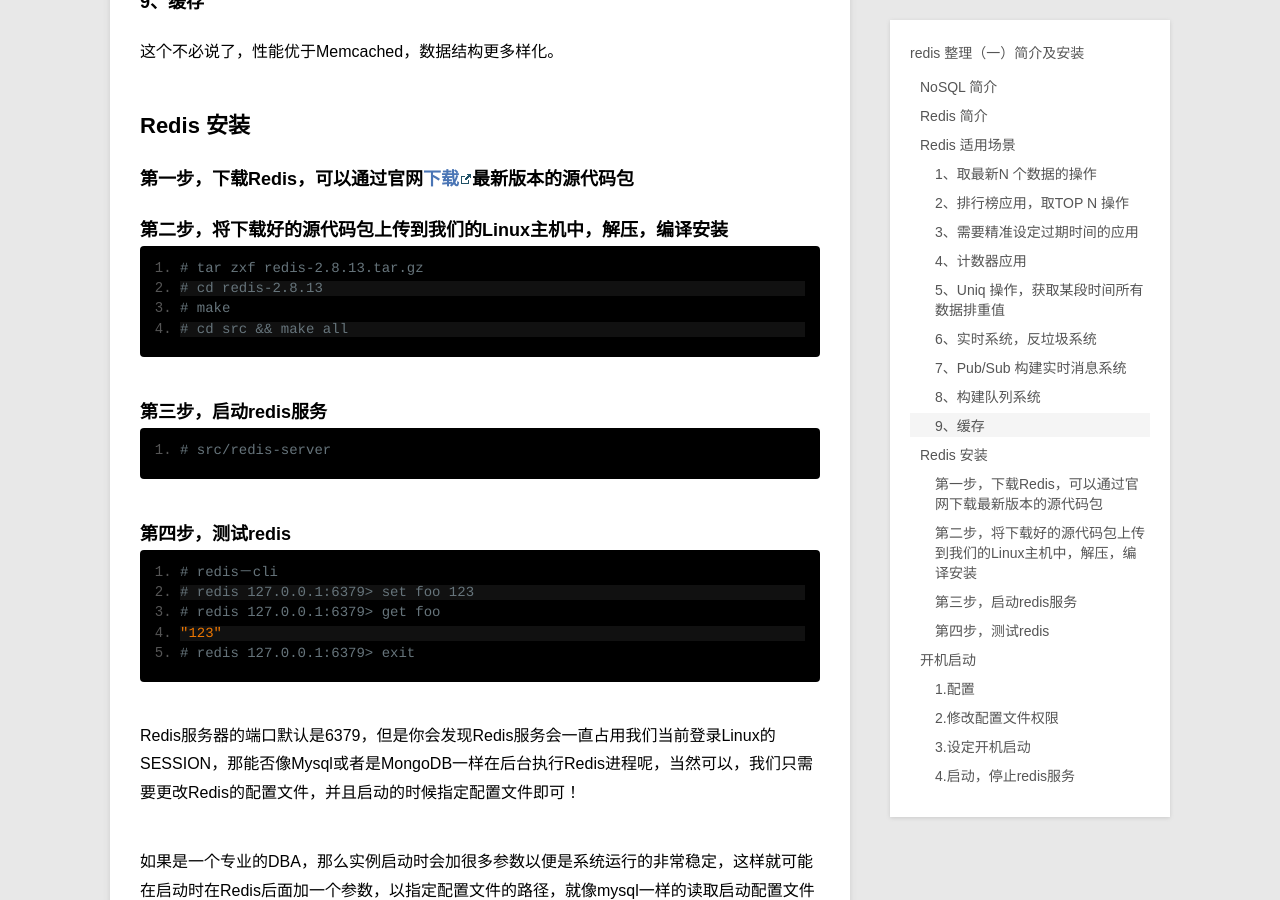
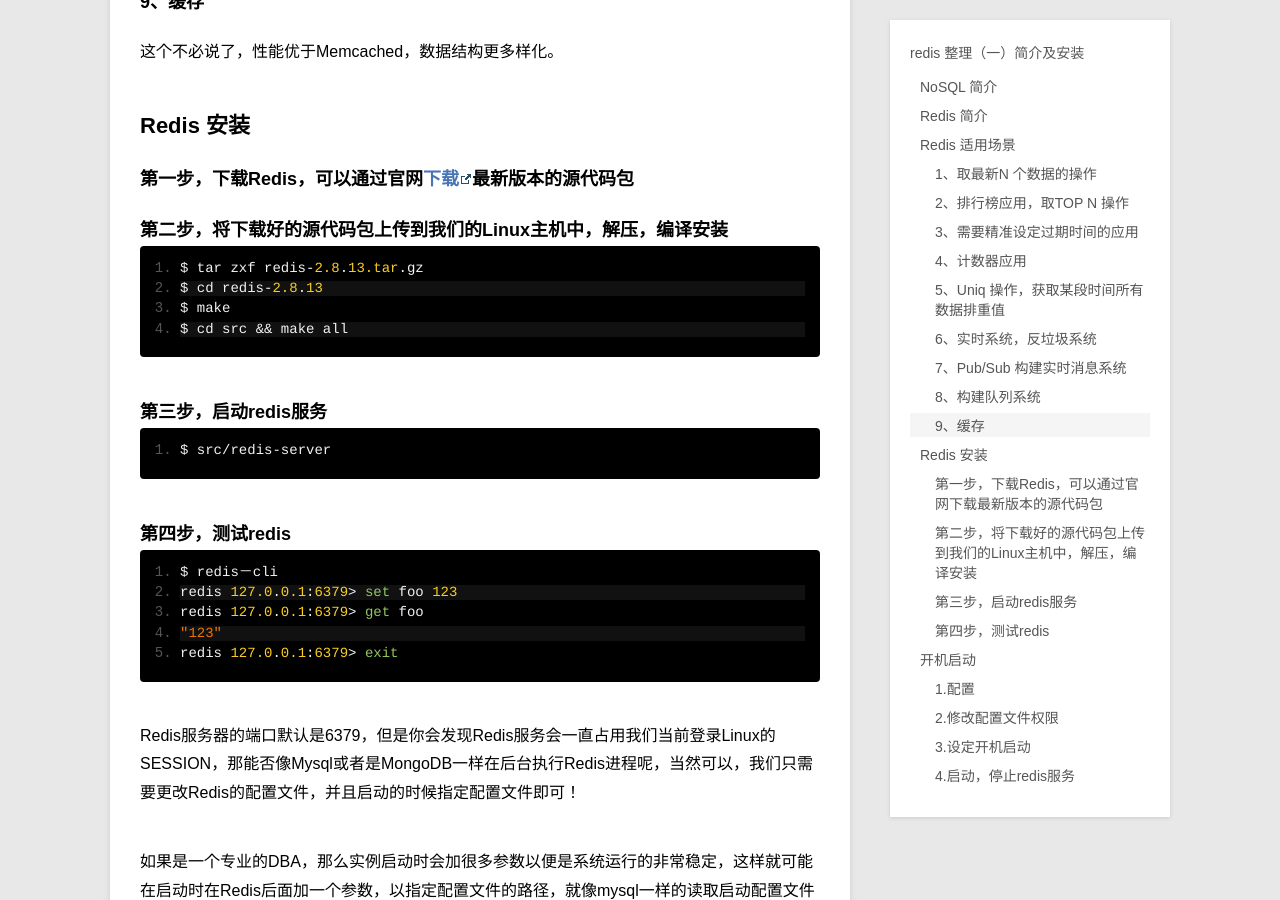
Before and after one commit to ceylog/ceylog.github.io, a Jekyll site: the page built from _posts/blog/2014-08-06-redis-introduction-install.md, in a window 1280 px wide and 900 px high, scrolled down 2249 px. Built offline with Jekyll 4.4.1, drawn with Linux system fonts in a browser that asks for light colours; Markdown is read by kramdown in place of the engine named in the settings; some of the changed text lies outside the part shown.

Commit message:
update shell syn

```diff
--- a/_posts/blog/2014-08-06-redis-introduction-install.md
+++ b/_posts/blog/2014-08-06-redis-introduction-install.md
@@ -69,22 +69,22 @@
 
 ### 第二步，将下载好的源代码包上传到我们的Linux主机中，解压，编译安装
 
-    # tar zxf redis-2.8.13.tar.gz
-    # cd redis-2.8.13
-    # make
-    # cd src && make all
+    $ tar zxf redis-2.8.13.tar.gz
+    $ cd redis-2.8.13
+    $ make
+    $ cd src && make all
 
 ### 第三步，启动redis服务
 
-    # src/redis-server
+    $ src/redis-server
 
 ### 第四步，测试redis
 
-    # redis－cli
-    # redis 127.0.0.1:6379> set foo 123
-    # redis 127.0.0.1:6379> get foo
+    $ redis－cli
+    redis 127.0.0.1:6379> set foo 123
+    redis 127.0.0.1:6379> get foo
     "123"
-    # redis 127.0.0.1:6379> exit
+    redis 127.0.0.1:6379> exit
 
 
 Redis服务器的端口默认是6379，但是你会发现Redis服务会一直占用我们当前登录Linux的SESSION，那能否像Mysql或者是MongoDB一样在后台执行Redis进程呢，当然可以，我们只需要更改Redis的配置文件，并且启动的时候指定配置文件即可！
@@ -158,7 +158,7 @@
 
 启动的时候来指定redis的配置文件
 
-    /usr/local/redis/bin/redis-server /usr/local/redis/redis.conf
+    $ /usr/local/redis/bin/redis-server /usr/local/redis/redis.conf
 
 ## 开机启动
 
@@ -212,16 +212,16 @@
 
 ### 2.修改配置文件权限
 
-    ＃ chmod a+x /etc/init.d/redis
+    $ chmod a+x /etc/init.d/redis
 
 ### 3.设定开机启动
 
-    # chkconfig redis on
+    $ chkconfig redis on
 
 ### 4.启动，停止redis服务
 
-    # service redis start   //或者 /etc/init.d/redis start
-    # service redis stop    //或者 /etc/init.d/redis stop
+    $ service redis start   //或者 /etc/init.d/redis start
+    $ service redis stop    //或者 /etc/init.d/redis stop
 
 
 [1]:    http://redis.io "redis"
```
Also changed, not shown: _posts/blog/2014-08-07-redis-datatype-string.md (+3 -3 lines).
